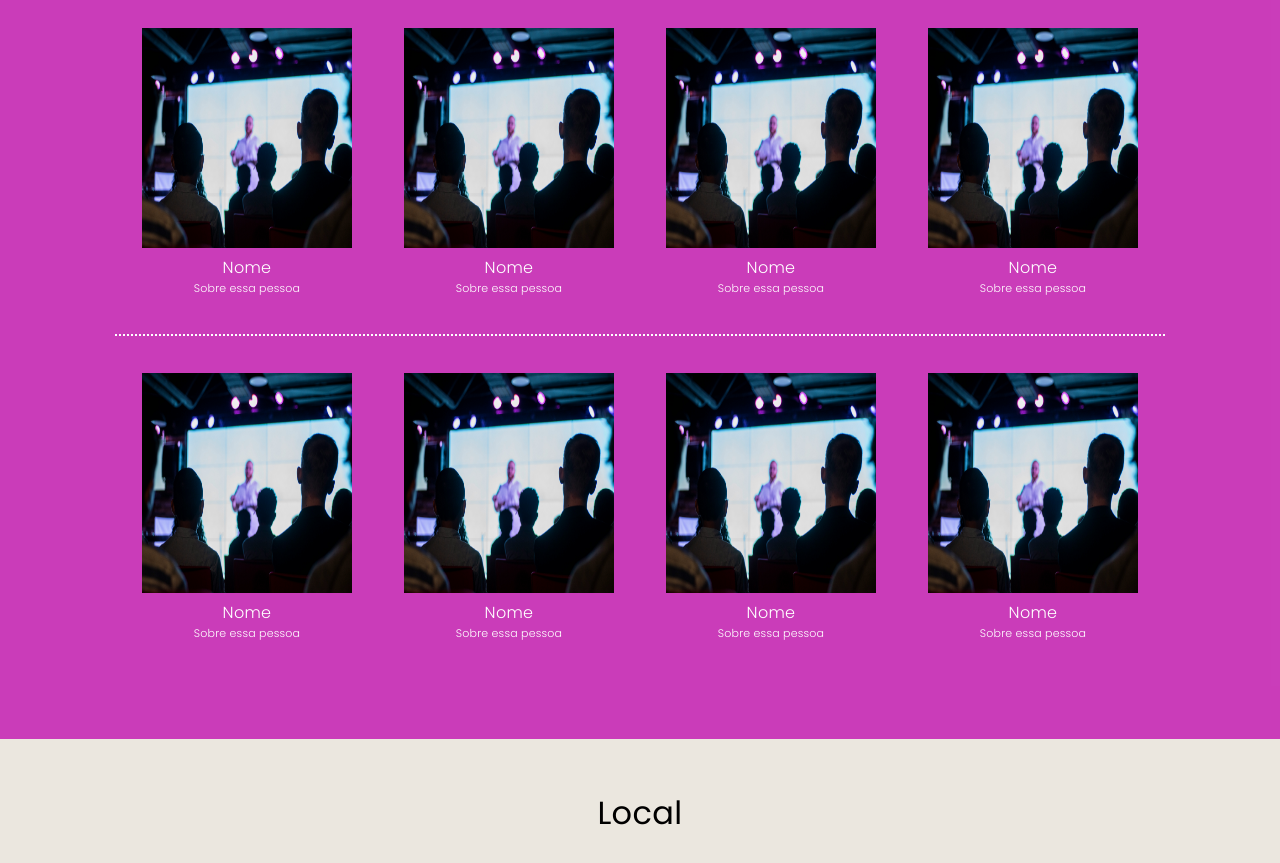
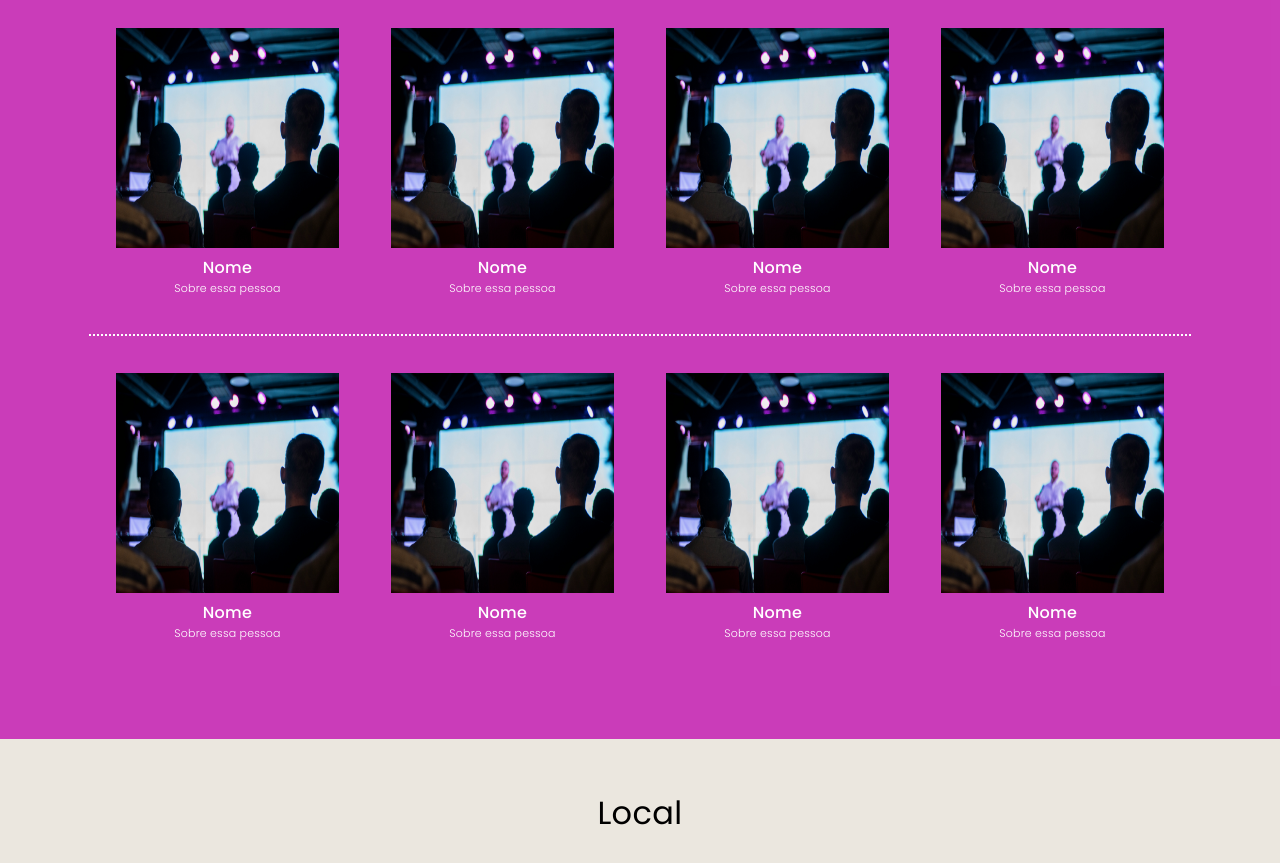
Before and after one commit to amandakenes/landing-page-event, a plain HTML site: page index.html in a window 1280 px wide. Shown: the part 2617-3480 px from the top of the page. Drawn offline with Linux system fonts and the light colour scheme.

Commit message:
change talkers images' width and make talkers' name bolder

```diff
--- a/style.css
+++ b/style.css
@@ -184,13 +184,13 @@
 }
 
 .talkers img {
-  width: 210px;
+  width: 223px;
   height: 220px;
 }
 
 .talkers h3 {
   font-size: 16px;
-  font-weight: 300;
+  font-weight: 500;
   letter-spacing: 0.3px;
 }
 
```
